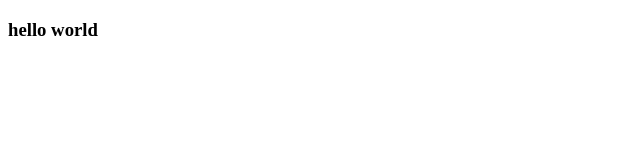
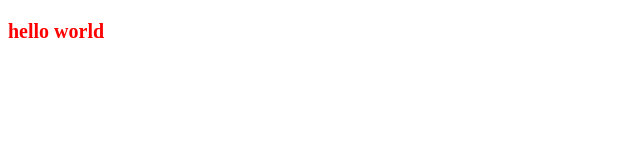
Before and after one commit to Ngochinh-bapngo/project-bap, a plain HTML site: page menu.html in a window 1280 px wide. Shown: the whole page, without its empty margins (0-640 px from the left). Drawn offline with Linux system fonts and the light colour scheme.

Commit message:
menu da cap 2

```diff
--- a/menu.html
+++ b/menu.html
@@ -4,6 +4,7 @@
     <meta charset="UTF-8">
     <meta name="viewport" content="width=device-width, initial-scale=1.0">
     <title>Document</title>
+    <link rel="stylesheet" href="css/menu.css">
 </head>
 <body>
     <h3>hello world</h3>
```
